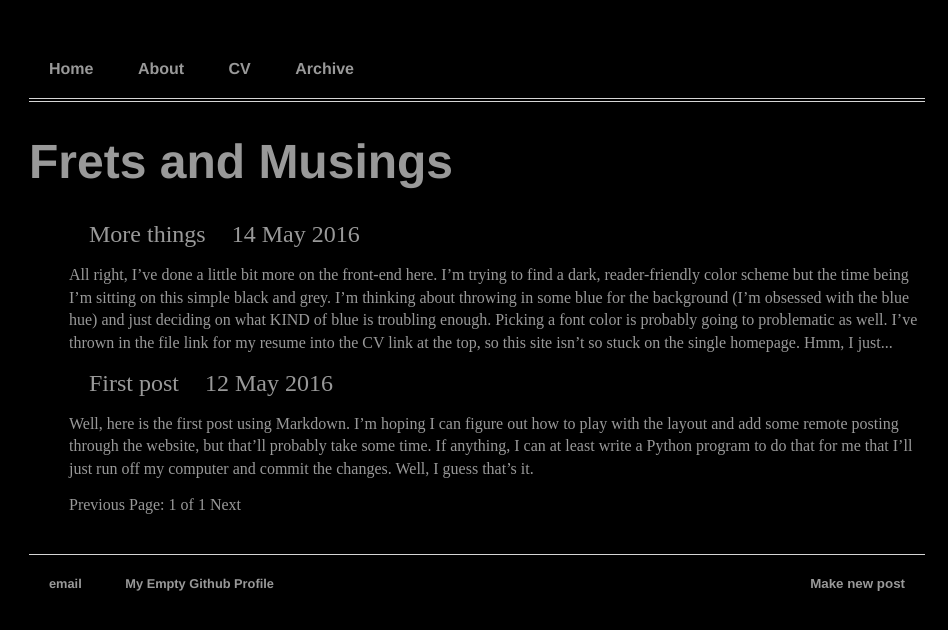
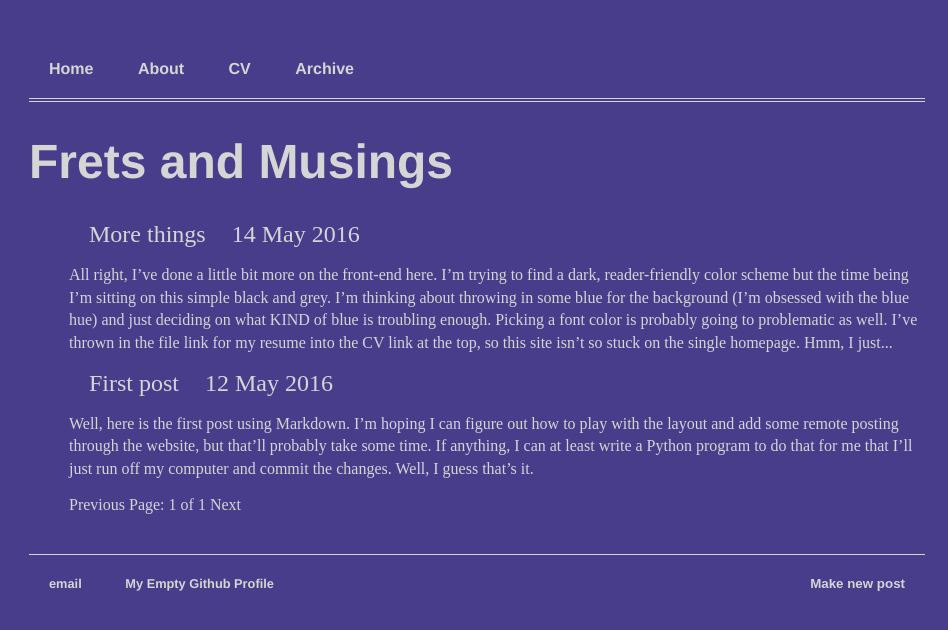
Before and after one commit to rgodinez/rgodinez.github.io, a Jekyll site: the page built from index.html, in a window 1280 px wide. Shown: the top 630 px of the page, without its empty margins (163-1111 px from the left). Built offline with Jekyll 4.4.1, drawn with Linux system fonts in a browser that asks for light colours; the list of posts is cut into pages by our own code.

Commit message:
Update main.css

```diff
--- a/stylesheets/main.css
+++ b/stylesheets/main.css
@@ -1,8 +1,8 @@
 body {
     margin: 60px auto;
     width: 70%;
-    background-color: black;
-    color: #999;
+    background-color: darkslateblue;
+    color: #D5D5D5;
 }
 nav {
     border-bottom: 4px double #d5d5d5;
@@ -19,7 +19,7 @@ nav ul li, footer ul li {
 }
 a {
     text-decoration: none;
-    color: #999;
+    color: #D5D5D5;
     padding: 20px;
 }
 
@@ -27,8 +27,8 @@ a {
 button {
     border: none;
     font-weight: bold;
-    background-color: black;
-    color: #999;
+    background-color: darkslateblue;
+    color: #D5D5D5;
     float: right;
     padding: 20px;
     position: relative;
@@ -36,8 +36,8 @@ button {
 }
 
 button:hover {
-    background-color: #999;
-    color: black;
+    background-color: #D5D5D5;
+    color: darkslateblue;
 }
 
 ul.posts li a:hover {
@@ -46,8 +46,8 @@ ul.posts li a:hover {
 }
 
 nav ul li a:hover, footer ul li a:hover {
-    color: black;
-    background-color: #999;
+    color: darkslateblue;
+    background-color: #D5D5D5;
 }
 
 h1 {
@@ -57,7 +57,7 @@ h1 {
 p {
     font-size: 1.0em;
     line-height: 1.4em;
-    color: #999;
+    color: #D5D5D5;
 }
 footer {
     border-top: 1px solid #d5d5d5;
```
